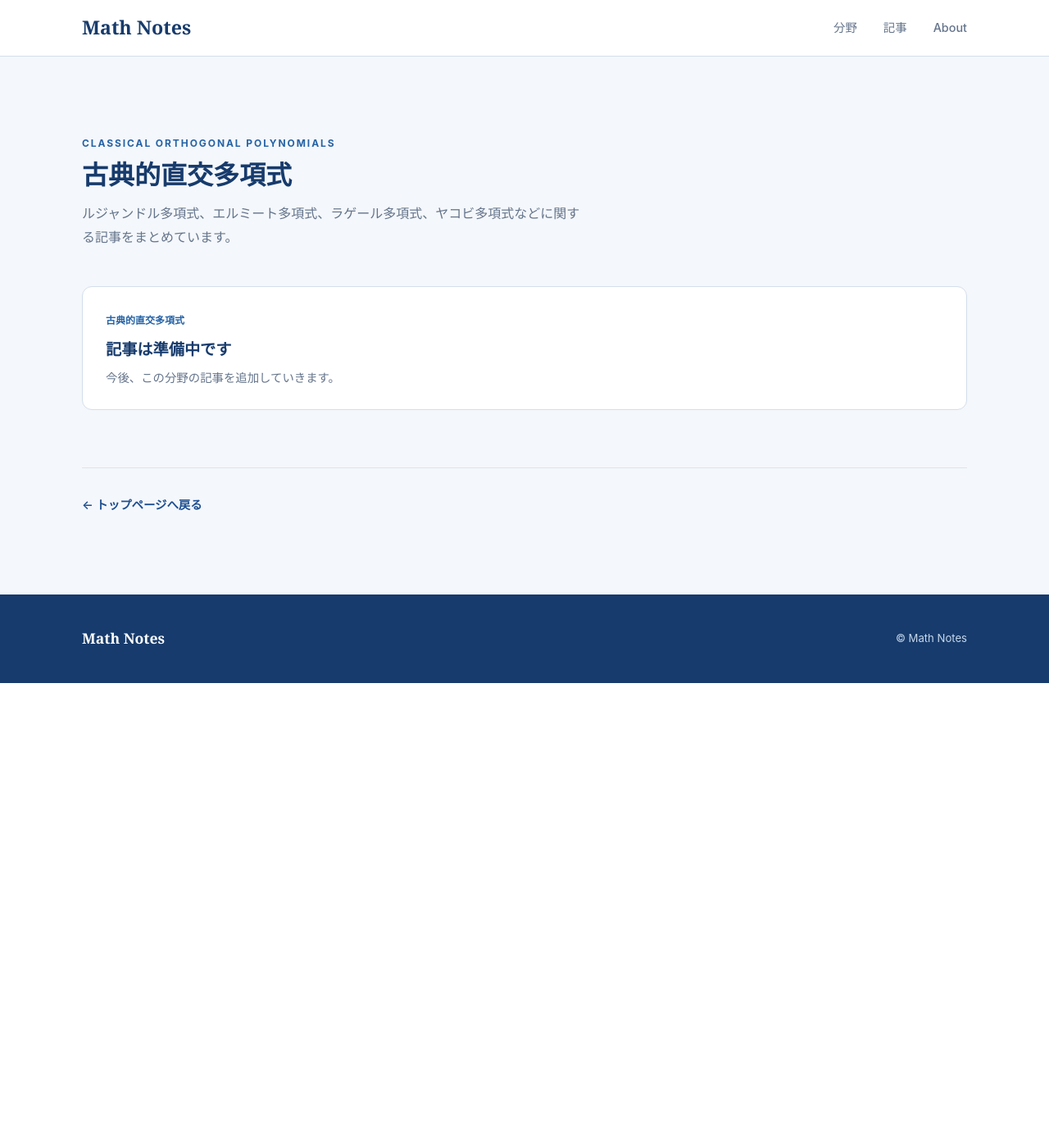
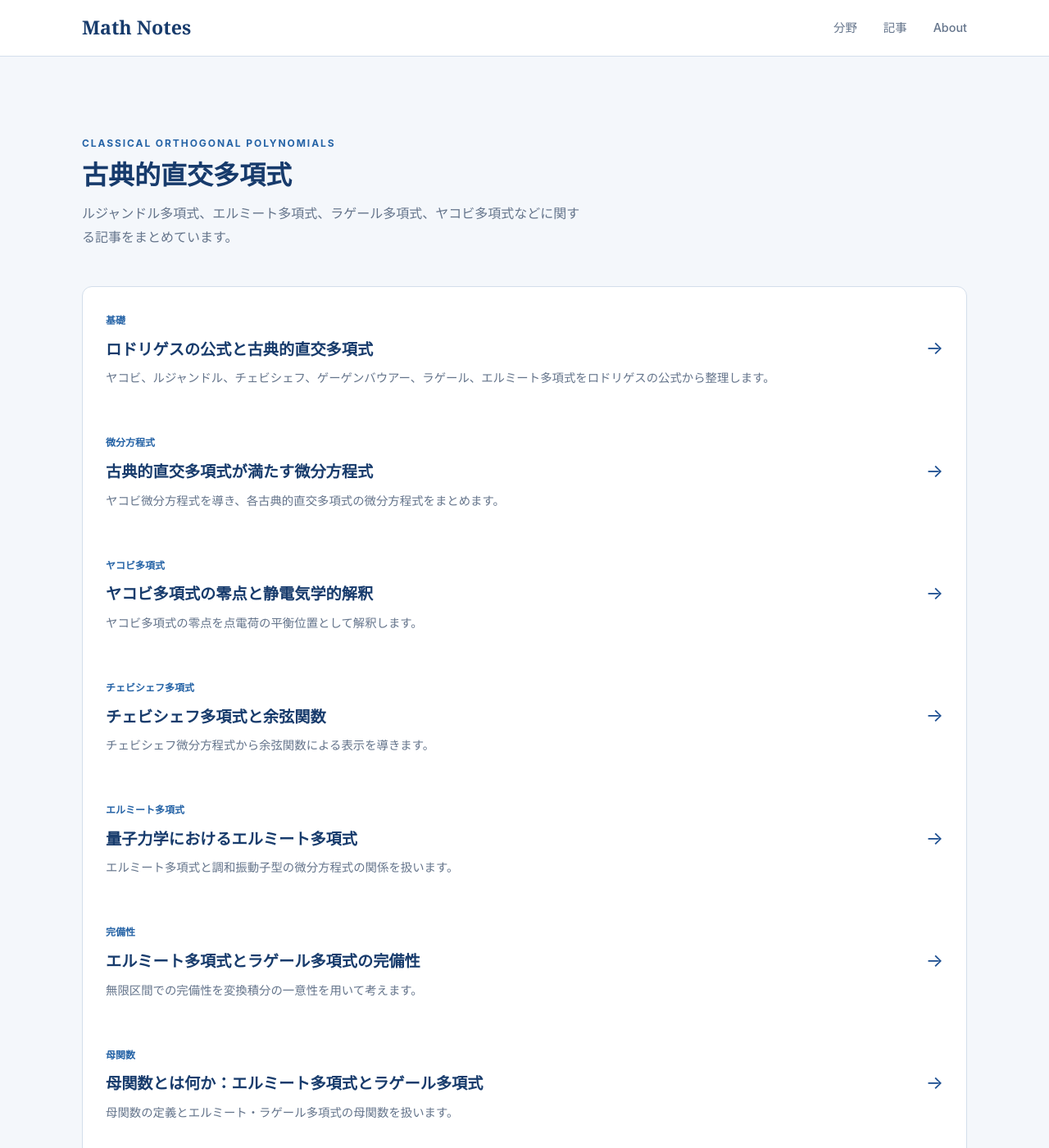
Before and after one commit to koukano/koukano.github.io, a Jekyll site: the page classical-orthogonal-polynomials/index.html, which Jekyll copies as it is, in a window 1280 px wide and 1400 px high. Shown: the whole window at 82% size. Built offline with Jekyll 4.4.1, drawn with Linux system fonts in a browser that asks for light colours; some of the changed text lies outside the part shown.

Commit message:
Publish classical orthogonal polynomial article list

```diff
--- a/classical-orthogonal-polynomials/index.html
+++ b/classical-orthogonal-polynomials/index.html
@@ -28,13 +28,106 @@
       </div>
 
       <div class="article-list">
-        <div class="article-item">
-          <div>
-            <span class="article-category">古典的直交多項式</span>
-            <h3>記事は準備中です</h3>
-            <p>今後、この分野の記事を追加していきます。</p>
+
+        <a href="/articles/classical-orthogonal-polynomials-rodrigues.html" class="article-link">
+          <div class="article-item">
+            <div>
+              <span class="article-category">基礎</span>
+              <h3>ロドリゲスの公式と古典的直交多項式</h3>
+              <p>ヤコビ、ルジャンドル、チェビシェフ、ゲーゲンバウアー、ラゲール、エルミート多項式をロドリゲスの公式から整理します。</p>
+            </div>
+            <span class="article-arrow">→</span>
           </div>
-        </div>
+        </a>
+
+        <a href="/articles/classical-orthogonal-polynomials-differential-equations.html" class="article-link">
+          <div class="article-item">
+            <div>
+              <span class="article-category">微分方程式</span>
+              <h3>古典的直交多項式が満たす微分方程式</h3>
+              <p>ヤコビ微分方程式を導き、各古典的直交多項式の微分方程式をまとめます。</p>
+            </div>
+            <span class="article-arrow">→</span>
+          </div>
+        </a>
+
+        <a href="/articles/jacobi-zeros-electrostatic-interpretation.html" class="article-link">
+          <div class="article-item">
+            <div>
+              <span class="article-category">ヤコビ多項式</span>
+              <h3>ヤコビ多項式の零点と静電気学的解釈</h3>
+              <p>ヤコビ多項式の零点を点電荷の平衡位置として解釈します。</p>
+            </div>
+            <span class="article-arrow">→</span>
+          </div>
+        </a>
+
+        <a href="/articles/chebyshev-cosine-representation.html" class="article-link">
+          <div class="article-item">
+            <div>
+              <span class="article-category">チェビシェフ多項式</span>
+              <h3>チェビシェフ多項式と余弦関数</h3>
+              <p>チェビシェフ微分方程式から余弦関数による表示を導きます。</p>
+            </div>
+            <span class="article-arrow">→</span>
+          </div>
+        </a>
+
+        <a href="/articles/hermite-polynomials-quantum-mechanics.html" class="article-link">
+          <div class="article-item">
+            <div>
+              <span class="article-category">エルミート多項式</span>
+              <h3>量子力学におけるエルミート多項式</h3>
+              <p>エルミート多項式と調和振動子型の微分方程式の関係を扱います。</p>
+            </div>
+            <span class="article-arrow">→</span>
+          </div>
+        </a>
+
+        <a href="/articles/hermite-laguerre-completeness.html" class="article-link">
+          <div class="article-item">
+            <div>
+              <span class="article-category">完備性</span>
+              <h3>エルミート多項式とラゲール多項式の完備性</h3>
+              <p>無限区間での完備性を変換積分の一意性を用いて考えます。</p>
+            </div>
+            <span class="article-arrow">→</span>
+          </div>
+        </a>
+
+        <a href="/articles/generating-functions-hermite-laguerre.html" class="article-link">
+          <div class="article-item">
+            <div>
+              <span class="article-category">母関数</span>
+              <h3>母関数とは何か：エルミート多項式とラゲール多項式</h3>
+              <p>母関数の定義とエルミート・ラゲール多項式の母関数を扱います。</p>
+            </div>
+            <span class="article-arrow">→</span>
+          </div>
+        </a>
+
+        <a href="/articles/gegenbauer-legendre-generating-functions.html" class="article-link">
+          <div class="article-item">
+            <div>
+              <span class="article-category">母関数</span>
+              <h3>ゲーゲンバウアー多項式とルジャンドル多項式の母関数</h3>
+              <p>3項間漸化式からゲーゲンバウアー母関数を導き、ルジャンドル多項式へつなげます。</p>
+            </div>
+            <span class="article-arrow">→</span>
+          </div>
+        </a>
+
+        <a href="/articles/legendre-polynomials-laplace-equation.html" class="article-link">
+          <div class="article-item">
+            <div>
+              <span class="article-category">ルジャンドル多項式</span>
+              <h3>ルジャンドル多項式とラプラス方程式</h3>
+              <p>球座標でのラプラス方程式からルジャンドル微分方程式が現れる流れを扱います。</p>
+            </div>
+            <span class="article-arrow">→</span>
+          </div>
+        </a>
+
       </div>
 
       <div class="article-back">
```
